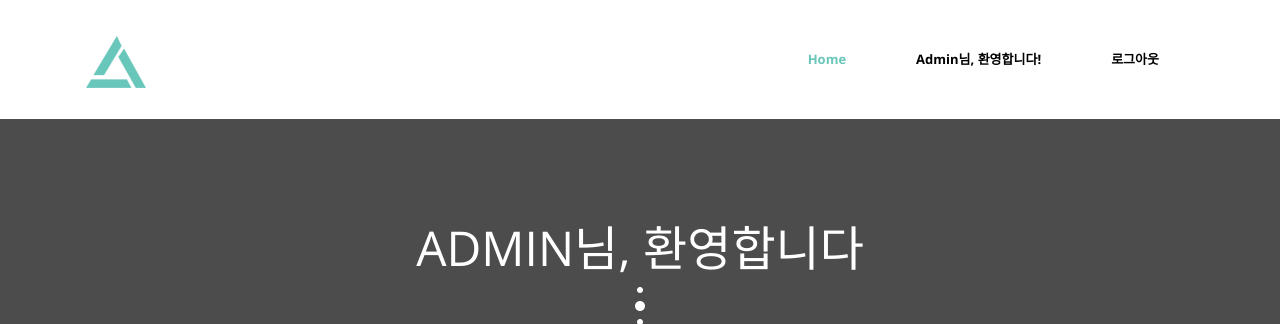
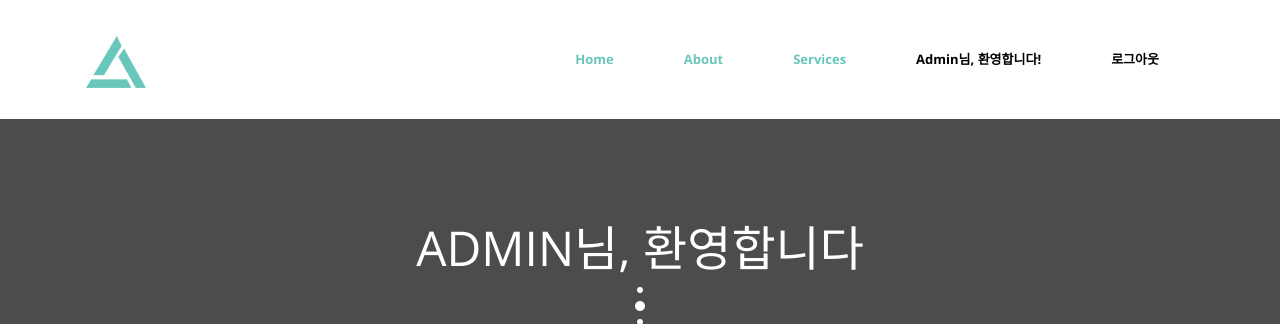
Before and after one commit to jhmk612/TimeTravel, a Django app: template timetravel/index/templates/index/home.html in a window 1280 px wide. Shown: the top 324 px of the page. Run offline with Django 3.2, Linux system fonts and the light colour scheme; the template is opened without the code that fills it, so the values that code supplies are empty; a user stored in the database is signed in; some libraries are stand-ins or nearby versions.

Commit message:
navbar item update
navbar 항목을 추가했습니다.

```diff
--- a/timetravel/index/templates/index/home.html
+++ b/timetravel/index/templates/index/home.html
@@ -88,6 +88,12 @@ http://www.templatemo.com/tm-511-journey
                                     <a class="nav-link active" href="#top">Home <span class="sr-only">(current)</span></a>
                                 </li>
                                 {% if not user.is_anonymous %}
+								<li class="nav-item">
+                                    <a class="nav-link active" href="#top">About <span class="sr-only">(current)</span></a>
+                                </li>
+								  <li class="nav-item">
+                                    <a class="nav-link active" href="#top">Services <span class="sr-only">(current)</span></a>
+                                </li>
 
 
                     <li class="nav-item"><a class="nav-link js-scroll-trigger" href="#">{{user.last_name}}{{user.first_name}}님, 환영합니다!</a></li>
```
